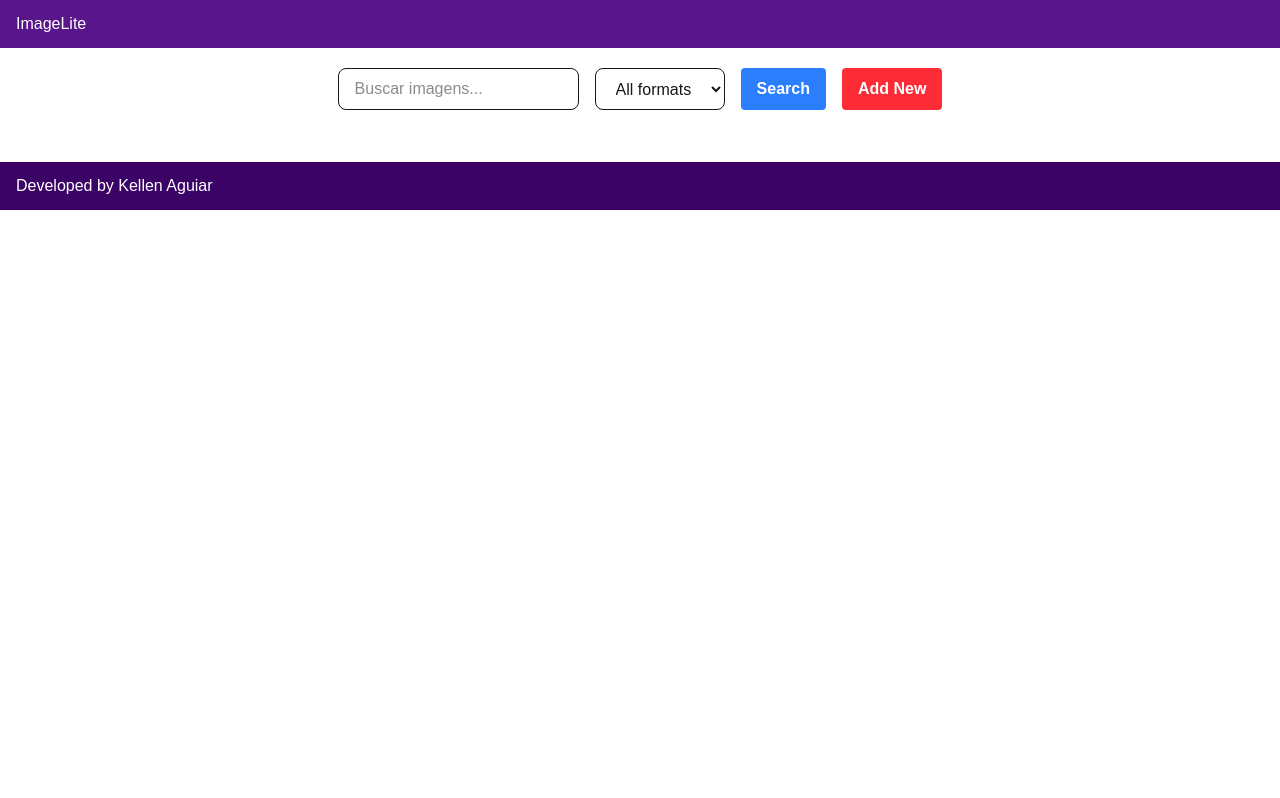
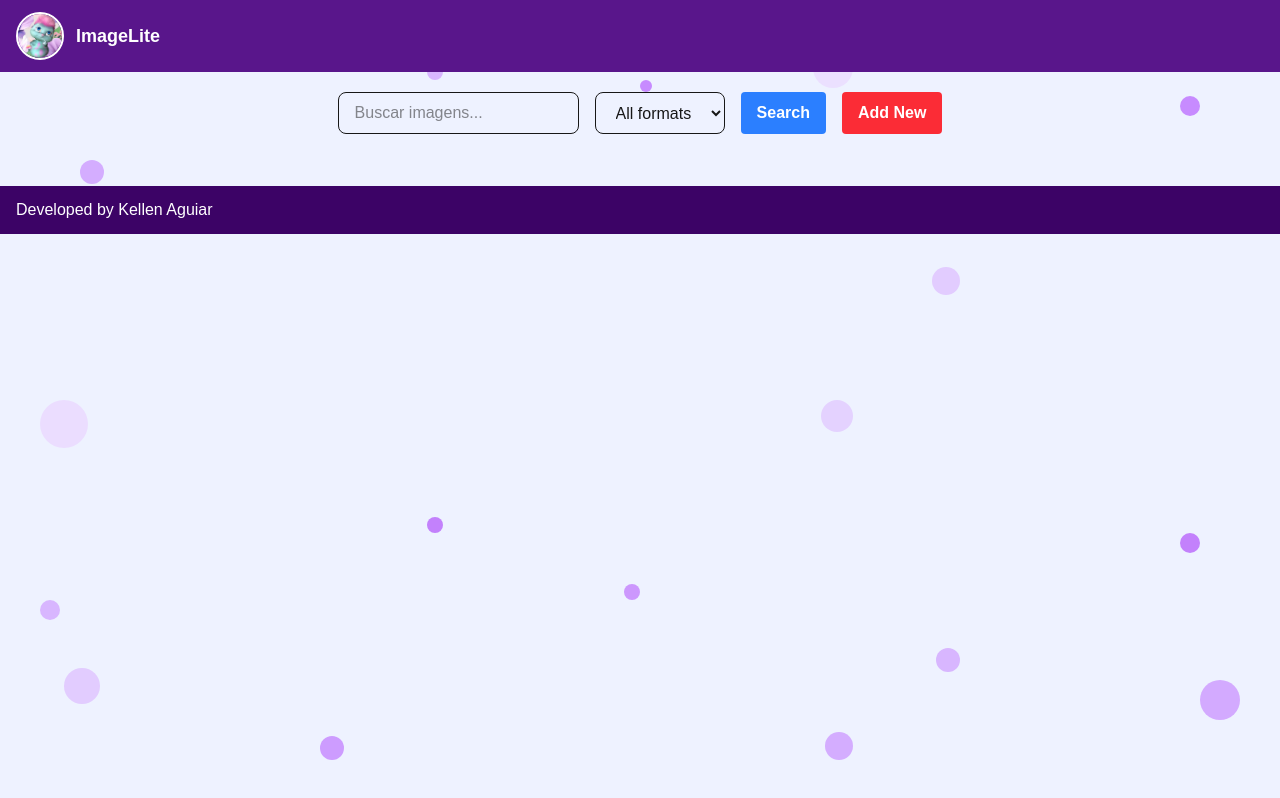
Before and after one commit to Kellen-aguiar/Image-kellen, a Next.js app in the folder imagelite/: page /galeria in a window 1280 px wide. Built offline with nearby package versions, Linux system fonts and the light colour scheme.

Commit message:
02/10/26

```diff
--- a/imagelite/app/components/Template.tsx
+++ b/imagelite/app/components/Template.tsx
@@ -1,11 +1,11 @@
 import React from 'react';
 
-interface TemplateProps{
+interface TemplateProps {
     children: React.ReactNode;
+}
 
-}
 export const Template = ({ children }: TemplateProps) => {
-    return(
+    return (
         <>
             <Header />
             {children}
@@ -13,19 +13,35 @@ export const Template = ({ children }: TemplateProps) => {
         </>
     );
 }
+
 const Header: React.FC = () => {
-    return(
+    return (
         <header className="bg-purple-900 text-white py-3">
-        <div className="container mx-auto px-4 flex justify-between items-center px-4">
-            <h1>ImageLite</h1>
+            <div className="container mx-auto px-4 flex justify-between items-center">
+
+                <div className="flex items-center gap-3">
+
+                    <img
+                        src="/bibble.jpg"
+                        alt="Logo ImageLite"
+                        className="w-12 h-12 rounded-full object-cover border-2 border-white"
+                    />
+
+                    <h1 className="text-lg font-semibold">
+                        ImageLite
+                    </h1>
+
+                </div>
+
             </div>
         </header>
     );
 }
+
 const Footer: React.FC = () => {
-    return(
+    return (
         <footer className="bg-purple-950 text-white py-3">
-        <div className="container mx-auto px-4 flex justify-between items-center px-4">
+            <div className="container mx-auto px-4 flex justify-between items-center">
                 <h1>Developed by Kellen Aguiar</h1>
             </div>
         </footer>
--- a/imagelite/app/galeria/page.tsx
+++ b/imagelite/app/galeria/page.tsx
@@ -1,33 +1,35 @@
 'use client';
+
 import { Template, ImageCard } from '../components';
 import { Image } from '../resource/Image';
-import { ImageService, useImageService } from '../resource/Service'
-import { useState } from 'react'
+import { ImageService, useImageService } from '../resource/Service';
+import { useState } from 'react';
 
 export default function Galeria() {
 
-
   const useService = useImageService();
-  const [images, setImage] = useState<Image[]>([])
-  const [query, setQuery] = useState<string>('')
-  const [extension, setExtension] = useState<string>('')
+  const [images, setImage] = useState<Image[]>([]);
+  const [query, setQuery] = useState<string>('');
+  const [extension, setExtension] = useState<string>('');
 
   async function searchImages() {
-    const result = await useService.buscar();
+    const result = await useService.buscar(query, extension);
     setImage(result);
-    console.log(query, extension)
+    console.log(query, extension);
   }
 
-  /*renderizando a imagem na tela*/
+  /* renderizando a imagem na tela */
   function renderImageCard(image: Image) {
     return (
-      <ImageCard key = {image.url}
+      <ImageCard
+        key={image.url}
         imageName={image.name}
         imageUrl={image.url}
         imageSize={image.size}
         uploadDate={image.uploadDate}
-        extension={image.extension} />
-    )
+        extension={image.extension}
+      />
+    );
   }
 
   function renderImageCards() {
@@ -35,34 +37,79 @@ export default function Galeria() {
     return images.map(renderImageCard);
   }
 
+  return (
+    <Template>
 
-  return (
-    //<main>
-    <Template>
+
+      <div className="fixed inset-0 bg-indigo-50 -z-20"></div>
+      <div className="fixed top-10 left-10 w-8 h-8 bg-purple-300 rounded-full opacity-70 -z-10"></div>
+      <div className="fixed top-24 right-20 w-5 h-5 bg-purple-500 rounded-full opacity-60 -z-10"></div>
+      <div className="fixed top-1/2 left-10 w-12 h-12 bg-purple-200 rounded-full opacity-70 -z-10"></div>
+      <div className="fixed bottom-20 right-10 w-10 h-10 bg-purple-400 rounded-full opacity-60 -z-10"></div>
+      <div className="fixed bottom-10 left-1/4 w-6 h-6 bg-purple-500 rounded-full opacity-50 -z-10"></div>
+      <div className="fixed top-1/3 right-1/4 w-7 h-7 bg-purple-300 rounded-full opacity-60 -z-10"></div>
+      <div className="fixed bottom-1/3 left-1/3 w-4 h-4 bg-purple-600 rounded-full opacity-50 -z-10"></div>
+      <div className="fixed top-16 left-1/3 w-4 h-4 bg-purple-400 rounded-full opacity-50 -z-10"></div>
+      <div className="fixed top-40 left-20 w-6 h-6 bg-purple-500 rounded-full opacity-40 -z-10"></div>
+      <div className="fixed top-12 right-1/3 w-10 h-10 bg-purple-200 rounded-full opacity-60 -z-10"></div>
+      <div className="fixed top-2/3 right-20 w-5 h-5 bg-purple-600 rounded-full opacity-50 -z-10"></div>
+      <div className="fixed bottom-24 left-16 w-9 h-9 bg-purple-300 rounded-full opacity-60 -z-10"></div>
+      <div className="fixed bottom-10 right-1/3 w-7 h-7 bg-purple-500 rounded-full opacity-40 -z-10"></div>
+      <div className="fixed top-1/4 right-10 w-3 h-3 bg-purple-600 rounded-full opacity-60 -z-10"></div>
+      <div className="fixed top-3/4 left-10 w-5 h-5 bg-purple-400 rounded-full opacity-50 -z-10"></div>
+      <div className="fixed top-1/2 right-1/3 w-8 h-8 bg-purple-300 rounded-full opacity-50 -z-10"></div>
+      <div className="fixed bottom-1/4 right-1/2 w-4 h-4 bg-purple-600 rounded-full opacity-40 -z-10"></div>
+      <div className="fixed top-20 left-1/2 w-3 h-3 bg-purple-500 rounded-full opacity-60 -z-10"></div>
+      <div className="fixed bottom-32 right-1/4 w-6 h-6 bg-purple-400 rounded-full opacity-50 -z-10"></div>
+
+
+      <div className="relative z-10">
+
         <section className="flex flex-col items-center justify-center my-5">
+
           <div className="flex space-x-4">
-              <input type="text"
+
+            <input
+              type="text"
               onChange={(event) => setQuery(event.target.value)}
-              className="border px-4 py-2 rounded-lg text-white-900" placeholder="Buscar imagens..." />
-              <select onChange={event => setExtension(event.target.value)}
-               className="border px-4 py-2 rounded-lg text-white-900">
+              className="border px-4 py-2 rounded-lg text-white-900"
+              placeholder="Buscar imagens..."
+            />
+
+            <select
+              onChange={event => setExtension(event.target.value)}
+              className="border px-4 py-2 rounded-lg text-white-900"
+            >
               <option value="">All formats</option>
               <option value="PNG">PNG</option>
               <option value="JPG">JPG</option>
               <option value="GIF">GIF</option>
               <option value="JPEG">JPEG</option>
             </select>
-              <button className="bg-blue-500 hover:bg-blue-600 text-white font-bold py-2 px-4 rounded" onClick={searchImages}>Search </button>
-              <button className="bg-red-500 hover:bg-red-600 text-white font-bold py-2 px-4 rounded">Add New </button>
+
+            <button
+              className="bg-blue-500 hover:bg-blue-600 text-white font-bold py-2 px-4 rounded"
+              onClick={searchImages}
+            >
+              Search
+            </button>
+
+            <button
+              className="bg-red-500 hover:bg-red-600 text-white font-bold py-2 px-4 rounded"
+            >
+              Add New
+            </button>
+
           </div>
+
         </section>
 
-      <section className="grid grid-cols-4 gap-4  p-4">
-        {
-          renderImageCards()
+        <section className="grid grid-cols-4 gap-4 p-4">
+          {renderImageCards()}
+        </section>
+
+      </div>
+
+    </Template>
+  );
 }
-      </section>
-    </Template>
-    //</main>
-  )
-}
--- a/imagelite/app/page.tsx
+++ b/imagelite/app/page.tsx
@@ -1,27 +1,55 @@
+"use client";
 
-
+import { useRouter } from "next/navigation";
 import { PrimeiroComponente } from "./components/PrimeiroComponente";
 
 export default function Home() {
+  const router = useRouter();
+
   return (
-    <div className="flex flex-col items-center justify-center min-h-screen bg-indigo-50 p-6">
+    <div className="relative flex flex-col items-center justify-center min-h-screen bg-indigo-50 p-6 overflow-hidden">
 
-      <div className="flex items-center gap-3 mb-4">
-         <span className="text-4xl">
-          🪻
-        </span>
+      <div className="absolute top-10 left-10 w-8 h-8 bg-purple-300 rounded-full opacity-70"></div>
+      <div className="absolute top-24 right-20 w-5 h-5 bg-purple-500 rounded-full opacity-60"></div>
+      <div className="absolute top-1/2 left-10 w-12 h-12 bg-purple-200 rounded-full opacity-70"></div>
+      <div className="absolute bottom-20 right-10 w-10 h-10 bg-purple-400 rounded-full opacity-60"></div>
+      <div className="absolute bottom-10 left-1/4 w-6 h-6 bg-purple-500 rounded-full opacity-50"></div>
+      <div className="absolute top-1/3 right-1/4 w-7 h-7 bg-purple-300 rounded-full opacity-60"></div>
+      <div className="absolute bottom-1/3 left-1/3 w-4 h-4 bg-purple-600 rounded-full opacity-50"></div>
+      <div className="absolute top-16 left-1/3 w-4 h-4 bg-purple-400 rounded-full opacity-50"></div>
+      <div className="absolute top-40 left-20 w-6 h-6 bg-purple-500 rounded-full opacity-40"></div>
+      <div className="absolute top-12 right-1/3 w-10 h-10 bg-purple-200 rounded-full opacity-60"></div>
+      <div className="absolute top-2/3 right-20 w-5 h-5 bg-purple-600 rounded-full opacity-50"></div>
+      <div className="absolute bottom-24 left-16 w-9 h-9 bg-purple-300 rounded-full opacity-60"></div>
+      <div className="absolute bottom-10 right-1/3 w-7 h-7 bg-purple-500 rounded-full opacity-40"></div>
+      <div className="absolute top-1/4 right-10 w-3 h-3 bg-purple-600 rounded-full opacity-60"></div>
+      <div className="absolute top-3/4 left-10 w-5 h-5 bg-purple-400 rounded-full opacity-50"></div>
+      <div className="absolute top-1/2 right-1/3 w-8 h-8 bg-purple-300 rounded-full opacity-50"></div>
+      <div className="absolute bottom-1/4 right-1/2 w-4 h-4 bg-purple-600 rounded-full opacity-40"></div>
+      <div className="absolute top-20 left-1/2 w-3 h-3 bg-purple-500 rounded-full opacity-60"></div>
+      <div className="absolute bottom-32 right-1/4 w-6 h-6 bg-purple-400 rounded-full opacity-50"></div>
+
+      <img
+        src="/bibble.jpg"
+        alt="Foto de perfil"
+        className="relative z-10 w-45 h-45 rounded-full object-cover border-4 border-white shadow-lg mb-5"
+      />
+
+      <div className="relative z-10 flex items-center gap-3 mb-4">
+        <span className="text-4xl">🪻</span>
 
         <h1 className="text-3xl font-bold text-gray-800">
-          Primeiro Componente
+          Bem Vindo!
         </h1>
 
-        <span className="text-4xl">
-          🪻
-        </span>
+        <span className="text-4xl">🪻</span>
       </div>
 
-      <button className="px-6 py-2.5 bg-purple-600 text-white font-medium rounded-lg shadow-md hover:bg-purple-700 transition duration-200">
-        Clique aqui
+      <button
+        onClick={() => router.push("/galeria")}
+        className="relative z-10 px-6 py-2.5 bg-purple-600 text-white font-medium rounded-lg shadow-md hover:bg-purple-700 transition duration-200"
+      >
+        Acessar Galeria
       </button>
 
     </div>
```
Also changed, not shown: imagelite/public/bibble.jpg (added). Lines whose indentation alone changed are shown as unchanged.
